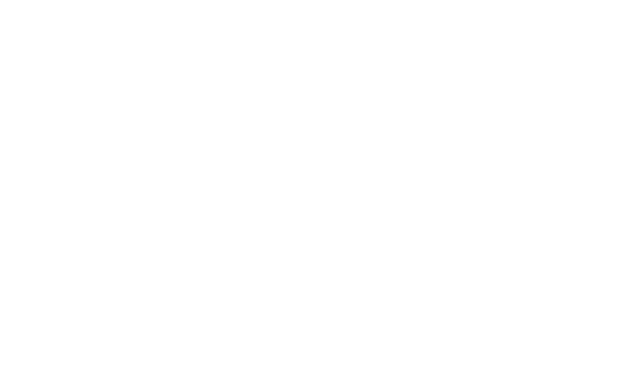
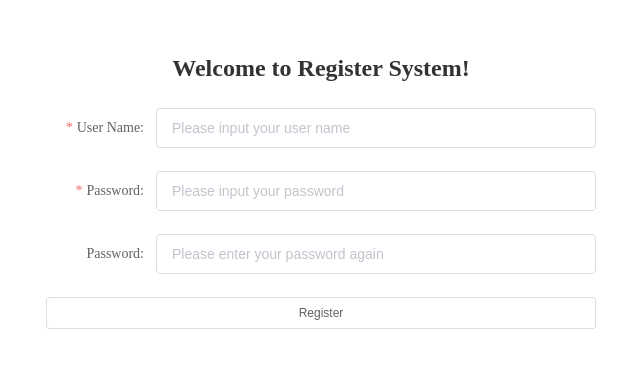
Before and after one commit to wizard-lhx/super-web, a Vue app in the folder vue/: page /register in a window 1280 px wide. Shown: the part 172-540 px from the top of the page, without its empty margins (370-1010 px from the left). Built offline with nearby package versions, Linux system fonts and the light colour scheme.

Commit message:
完成登录注册功能

```diff
--- a/vue/src/router/index.js
+++ b/vue/src/router/index.js
@@ -4,6 +4,7 @@
 
 import test_element from "@/views/test_element.vue";
 import Login from "@/views/Login.vue";
+import Register from "@/views/Register.vue";
 
 Vue.use(VueRouter)
 
@@ -23,6 +24,11 @@
     name: 'login',
     component: Login
   },
+  {
+    path: '/register',
+    name: 'register',
+    component: Register
+  },
 ]
 
 const router = new VueRouter({
--- a/vue/src/views/HomeView.vue
+++ b/vue/src/views/HomeView.vue
@@ -37,7 +37,7 @@
             <div  style="display: flex;justify-content: center">
               <el-table :data="user" style="width: 1000px;">
                   <el-table-column label="ID" prop="id" ></el-table-column>
-                  <el-table-column label="User Name" prop="user_name"></el-table-column>
+                  <el-table-column label="User Name" prop="username"></el-table-column>
                   <el-table-column label="Name" prop="name"></el-table-column>
                   <el-table-column label="Phone" prop="phone"></el-table-column>
               </el-table>
--- a/vue/src/views/Login.vue
+++ b/vue/src/views/Login.vue
@@ -74,10 +74,10 @@
           this.$request.post('/login',this.user).then(res => {
             if(res.code === '200'){
               this.$router.push('/')
-              this.$message.success('Login success')
+              this.$message.success("Log in success")
               localStorage.getItem('user',JSON.stringify(res.user))//存储用户数据
             }else {
-              this.$message.error("Login failed")
+              this.$message.error(res.msg)
             }
           })
         }
--- /dev/null
+++ b/vue/src/views/Register.vue
@@ -0,0 +1,84 @@
+<template>
+  <div style="height:100vh;display: flex; justify-content: center;align-items: center;">
+    <div style="height: 50vh; width: 35%;">
+      <div style="height:20%;width: 550px;display: flex; justify-content: center;align-items: center">
+        <span style="font-size: x-large;font-weight: bold">Welcome to Register System!</span>
+      </div>
+      <div style="width: 550px;height: 80%">
+        <el-form ref="form" :model="user" :rules="rules">
+          <el-form-item prop="username" label="User Name:" label-width="110px" size="default">
+            <el-input v-model="user.username" placeholder="Please input your user name"></el-input>
+          </el-form-item>
+          <el-form-item prop="password" label="Password:" label-width="110px" size="default">
+            <el-input v-model="user.password" placeholder="Please input your password"></el-input>
+          </el-form-item>
+          <el-form-item prop="confirmPassword" label="Password:" label-width="110px" size="default">
+            <el-input v-model="user.confirmPassword" placeholder="Please enter your password again"></el-input>
+          </el-form-item>
+          <el-form-item>
+            <el-button style="width: 100%" @click="register">Register</el-button>
+          </el-form-item>
+        </el-form>
+      </div>
+    </div>
+  </div>
+</template>
+
+<script>
+
+export default {
+  name: "Register",
+  data(){
+    var validatePassword = (rule, value, callback) => {
+      if (value === '') {
+        callback(new Error('Please enter your password again'))
+      }
+      else if(this.user.confirmPassword !== this.user.password){
+        callback(new Error('The two password do not match'))
+      }
+      else{
+        callback()
+      }
+    };
+    return {
+      user:{
+        "username":"",
+        "password":"",
+        "confirmPassword":""
+      },
+      rules:{
+        username:[
+          { required: true, message: 'Please enter your user name!', trigger: 'blur' }
+        ],
+        password:[
+          { required: true, message: 'Please enter your password!', trigger: 'blur' }
+        ],
+        confirmPassword:[
+          { validator: validatePassword, trigger: 'blur' }
+        ],
+      },
+    }
+  },
+  methods:{
+    register(){
+      this.$refs["form"].validate((valid) =>{
+        if(valid){
+          this.$request.post('/register',this.user).then(res => {
+            if(res.code === '200'){
+              this.$router.push('/login')
+              this.$message.success("Register success")
+            }else {
+              this.$message.error(res.msg)
+            }
+          })
+        }
+      })
+    }
+  },
+}
+</script>
+
+
+<style>
+
+</style>
```
Also changed, not shown: 2 other files (tests, documents, lock files or other folders).
